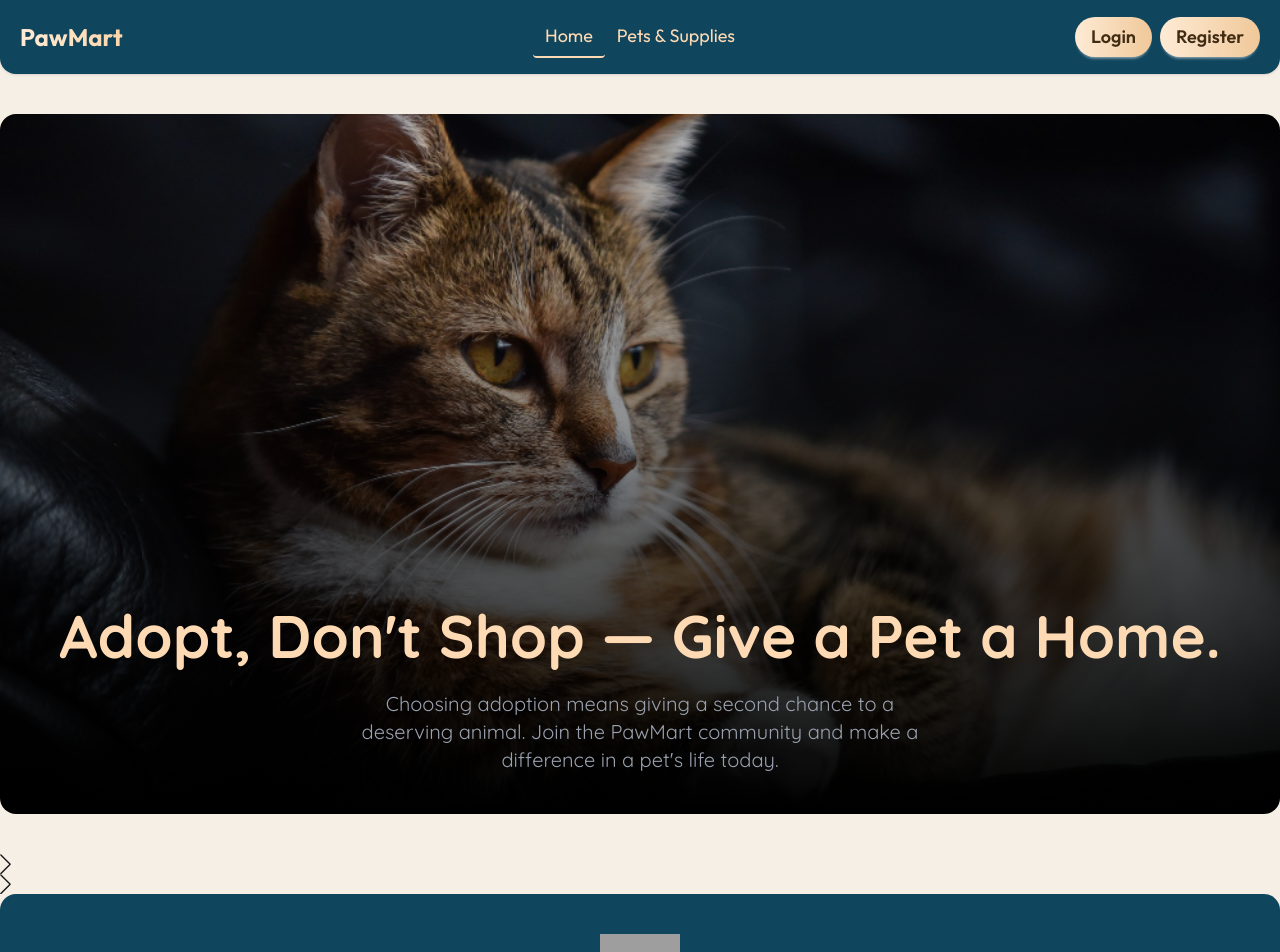
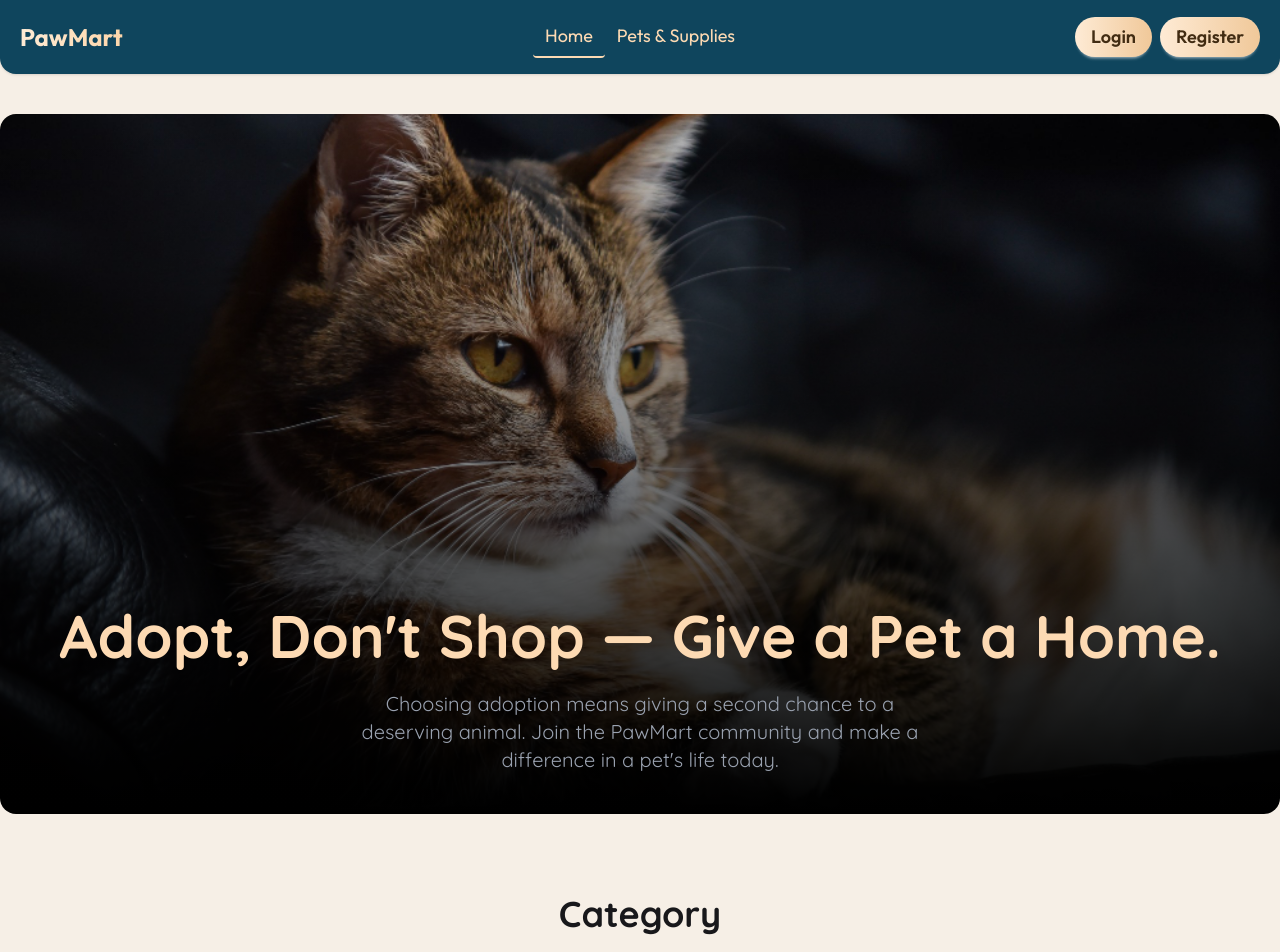
Before and after one commit to AtikHasan16/PawMart, a React (Vite) app: page / in a window 1280 px wide. Shown: the top 952 px of the page. Built offline with nearby package versions, Linux system fonts and the light colour scheme; no server answers; grey boxes are pictures that could not be loaded.

Commit message:
remove slider navigation

```diff
--- a/src/Components/Home/Banner.jsx
+++ b/src/Components/Home/Banner.jsx
@@ -7,7 +7,6 @@ import "../../index.css";
 
 export default function Banner() {
   return (
-    <>
     <Swiper
       spaceBetween={30}
       speed={2000}
@@ -20,8 +19,7 @@ export default function Banner() {
       pagination={{
         clickable: true,
       }}
-        navigation={true}
-        modules={[Autoplay, Pagination, Navigation]}
+      modules={[Autoplay, Pagination]}
       className="mySwiper"
     >
       <SwiperSlide>
@@ -31,9 +29,9 @@ export default function Banner() {
               "Find Your Furry Friend Today!"
             </h1>
             <p className="text-xl max-w-xl mx-auto text-gray-400">
-                Browse hundreds of adorable pets waiting for their forever
-                homes. From playful puppies to gentle giants, your next best
-                friend is just a click away.
+              Browse hundreds of adorable pets waiting for their forever homes.
+              From playful puppies to gentle giants, your next best friend is
+              just a click away.
             </p>
           </div>
         </div>
@@ -81,6 +79,5 @@ export default function Banner() {
         </div>
       </SwiperSlide>
     </Swiper>
-    </>
   );
 }
--- /dev/null
+++ b/src/Components/Home/Category.jsx
@@ -0,0 +1,12 @@
+import React from "react";
+
+const Category = () => {
+  return (
+    <div className="sand my-4 md:my-10">
+      {" "}
+      <h1 className="text-4xl font-bold text-center">Category </h1>
+    </div>
+  );
+};
+
+export default Category;
--- a/src/Pages/Home.jsx
+++ b/src/Pages/Home.jsx
@@ -1,6 +1,7 @@
 import React from "react";
 import Banner from "../Components/Home/Banner";
 import Container from "../Components/Container";
+import Category from "../Components/Home/Category";
 
 const Home = () => {
   return (
@@ -9,6 +10,10 @@ const Home = () => {
         <header>
           <Banner></Banner>
         </header>
+        <main>
+
+          <Category></Category>
+        </main>
       </Container>
     </>
   );
```
Lines whose indentation alone changed are shown as unchanged.
